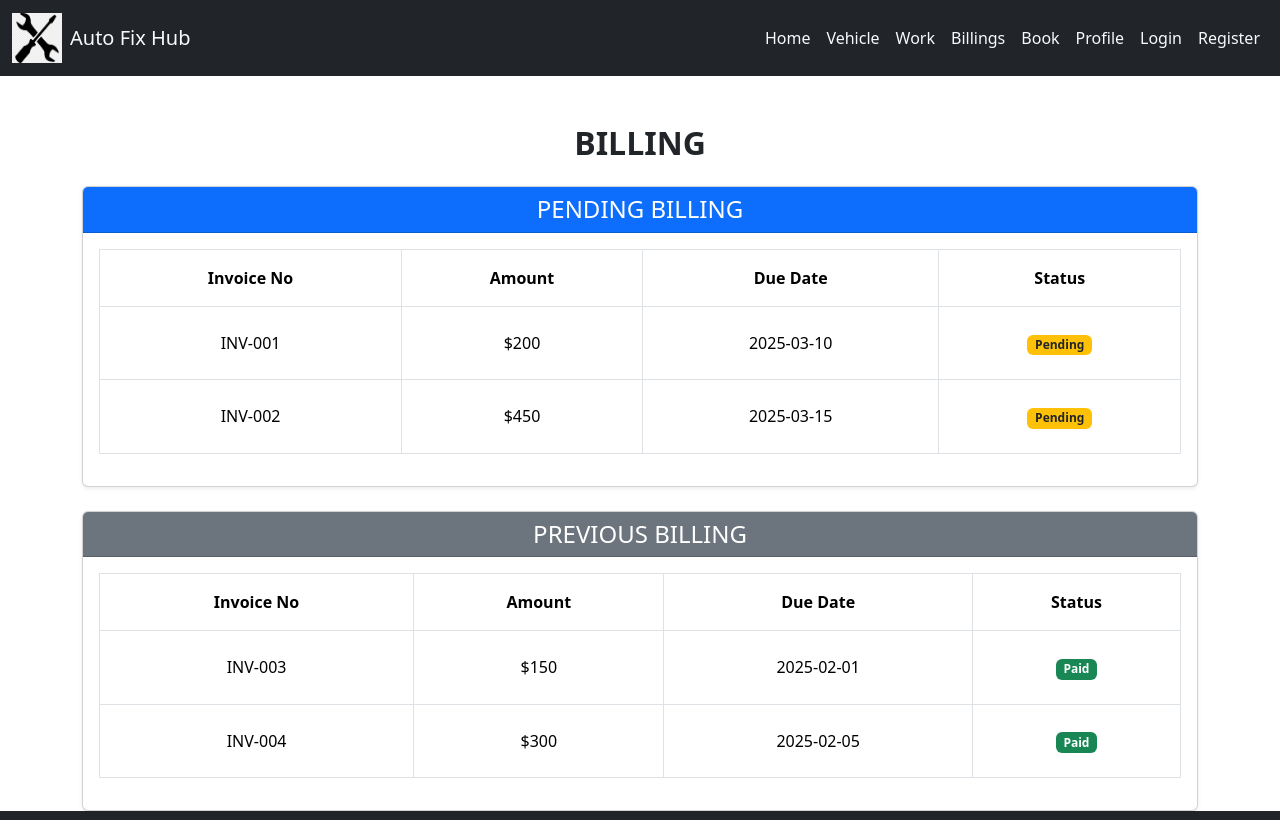
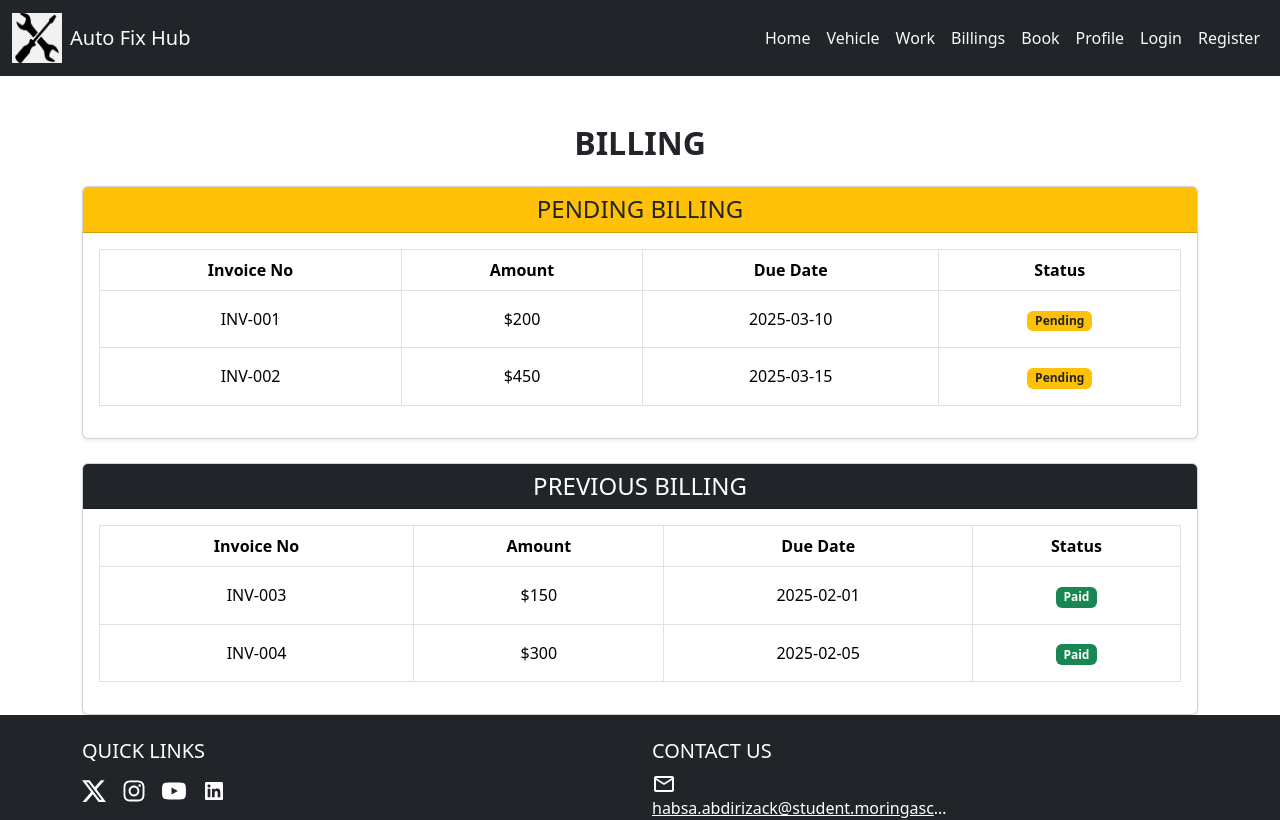
Before and after one commit to odera2004/Frontend, a React (Vite) app in the folder frontend/: page /billings in a window 1280 px wide. Shown: the top 820 px of the page. Built offline with nearby package versions, Linux system fonts and the light colour scheme.

Commit message:
Updated Billing Page

```diff
--- a/frontend/src/pages/User/Billings.jsx
+++ b/frontend/src/pages/User/Billings.jsx
@@ -17,7 +17,7 @@ function Billings() {
 
       {/* Pending Billing */}
       <div className="card shadow-sm mb-4">
-        <div className="card-header bg-primary text-white text-center">
+        <div className="card-header bg-warning text-dark text-center">
           <h4 className="mb-0 text-uppercase">Pending Billing</h4>
         </div>
         <div className="card-body">
@@ -25,20 +25,20 @@ function Billings() {
             <table className="table table-bordered table-hover">
               <thead>
                 <tr className="bg-light text-center">
-                  <th scope="col" className="py-3">Invoice No</th>
-                  <th scope="col" className="py-3">Amount</th>
-                  <th scope="col" className="py-3">Due Date</th>
-                  <th scope="col" className="py-3">Status</th>
+                  <th scope="col" className="py-2">Invoice No</th>
+                  <th scope="col" className="py-2">Amount</th>
+                  <th scope="col" className="py-2">Due Date</th>
+                  <th scope="col" className="py-2">Status</th>
                 </tr>
               </thead>
               <tbody>
                 {pendingBilling.length > 0 ? (
                   pendingBilling.map((bill) => (
                     <tr key={bill.id} className="text-center">
-                      <td className="py-4">{bill.invoice}</td>
-                      <td className="py-4">{bill.amount}</td>
-                      <td className="py-4">{bill.dueDate}</td>
-                      <td className="py-4">
+                      <td className="py-3">{bill.invoice}</td>
+                      <td className="py-3">{bill.amount}</td>
+                      <td className="py-3">{bill.dueDate}</td>
+                      <td className="py-3">
                         <span className="badge bg-warning text-dark">{bill.status}</span>
                       </td>
                     </tr>
@@ -56,7 +56,7 @@ function Billings() {
 
       {/* Previous Billing */}
       <div className="card shadow-sm">
-        <div className="card-header bg-secondary text-white text-center">
+        <div className="card-header bg-dark text-white text-center">
           <h4 className="mb-0 text-uppercase">Previous Billing</h4>
         </div>
         <div className="card-body">
@@ -64,20 +64,20 @@ function Billings() {
             <table className="table table-bordered table-hover">
               <thead>
                 <tr className="bg-light text-center">
-                  <th scope="col" className="py-3">Invoice No</th>
-                  <th scope="col" className="py-3">Amount</th>
-                  <th scope="col" className="py-3">Due Date</th>
-                  <th scope="col" className="py-3">Status</th>
+                  <th scope="col" className="py-2">Invoice No</th>
+                  <th scope="col" className="py-2">Amount</th>
+                  <th scope="col" className="py-2">Due Date</th>
+                  <th scope="col" className="py-2">Status</th>
                 </tr>
               </thead>
               <tbody>
                 {previousBilling.length > 0 ? (
                   previousBilling.map((bill) => (
                     <tr key={bill.id} className="text-center">
-                      <td className="py-4">{bill.invoice}</td>
-                      <td className="py-4">{bill.amount}</td>
-                      <td className="py-4">{bill.dueDate}</td>
-                      <td className="py-4">
+                      <td className="py-3">{bill.invoice}</td>
+                      <td className="py-3">{bill.amount}</td>
+                      <td className="py-3">{bill.dueDate}</td>
+                      <td className="py-3">
                         <span className="badge bg-success">{bill.status}</span>
                       </td>
                     </tr>
```
